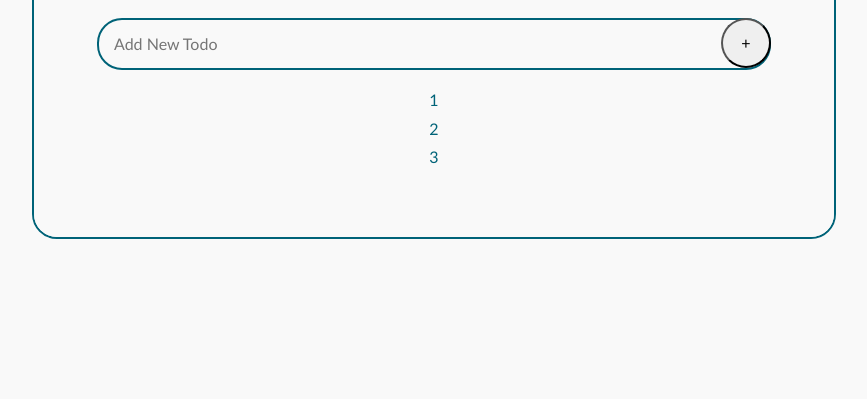
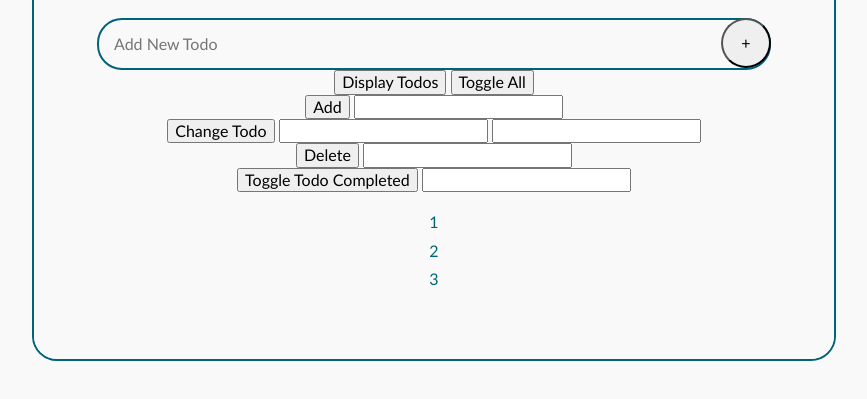
Before and after one commit to Lunsworth38/todo-list-app, a website: page app/index.html in a window 1280 px wide. Shown: the part 171-570 px from the top of the page, without its empty margins (206-1073 px from the left). Drawn offline with Linux system fonts and the light colour scheme.

Commit message:
Add inputs for all todo functions

```diff
--- a/app/assets/scripts/App.js
+++ b/app/assets/scripts/App.js
@@ -66,3 +66,34 @@ var todoList = {
   }
 
 };
+
+var handlers = {
+  displayTodos: function() {
+    todoList.displayTodos();
+  },
+  addTodo: function() {
+    var addTodoTextInput = document.getElementById("add-todo-text-input");
+    todoList.addTodo(addTodoTextInput.value);
+    addTodoTextInput.value="";
+  },
+  changeTodo: function() {
+    var changeTodoPositionInput = document.getElementById("change-todo-position-input");
+    var changeTodoTextInput = document.getElementById("change-todo-text-input");
+    todoList.changeTodo(changeTodoPositionInput.valueAsNumber, changeTodoTextInput.value);
+    changeTodoPositionInput.value = "";
+    changeTodoTextInput.value = "";
+  },
+  deleteTodo: function() {
+    var deleteTodoPositionInput = document.getElementById("delete-todo-position-input");
+    todoList.deleteTodo(deleteTodoPositionInput.valueAsNumber);
+    deleteTodoPositionInput.value = "";
+  },
+  toggleCompleted: function() {
+    var toggleCompletedPositionInput = document.getElementById("toggle-completed-position-input");
+    todoList.toggleCompleted(toggleCompletedPositionInput.valueAsNumber);
+    toggleCompletedPositionInput.value = "";
+  },
+  toggleAll:  function() {
+  todoList.toggleAll();
+  }
+};
--- a/app/assets/styles/styles.css
+++ b/app/assets/styles/styles.css
@@ -71,7 +71,7 @@ body {
 		padding-bottom: 5px;
 	}
 
-	.btn-add-todo {
+	#btn-add-todo {
 		width:50px;
 		height:50px;
 		position: absolute;
--- a/app/index.html
+++ b/app/index.html
@@ -12,7 +12,34 @@
 				<h1 class="todo-list__header__title">Todo List</h1>
 			</div>
 			<input type="text" class="todo-list__input" placeholder="Add New Todo">
-			<input type="submit" class="btn-add-todo" value="+">
+			<button id="btn-add-todo">+</button>
+
+			<div>
+			  	<button onclick="handlers.displayTodos()">Display Todos</button>
+			  	<button onclick="handlers.toggleAll()">Toggle All</button>
+			</div>
+
+			<div>
+			  	<button onclick="handlers.addTodo()">Add</button>
+			  	<input id="add-todo-text-input" type="text">
+			</div>
+
+			<div>
+			  	<button onclick="handlers.changeTodo()">Change Todo</button>
+			  	<input id="change-todo-position-input" type="number">
+			  	<input id="change-todo-text-input" type="text">
+			</div>
+
+			<div>
+				<button onclick="handlers.deleteTodo()">Delete</button>
+			  	<input id="delete-todo-position-input" type="number">
+			</div>
+
+			<div>
+			  	<button onclick="handlers.toggleCompleted()">Toggle Todo Completed</button>
+			  	<input id="toggle-completed-position-input" type="number">
+			</div>
+
 
 			<ul class="todo-list-ul">
 				<li>1</li>
--- a/app/temp/styles/styles.css
+++ b/app/temp/styles/styles.css
@@ -409,7 +409,7 @@ body {
 		padding-bottom: 5px;
 	}
 
-.todo-list .btn-add-todo {
+.todo-list #btn-add-todo {
 		width:50px;
 		height:50px;
 		position: absolute;
```
